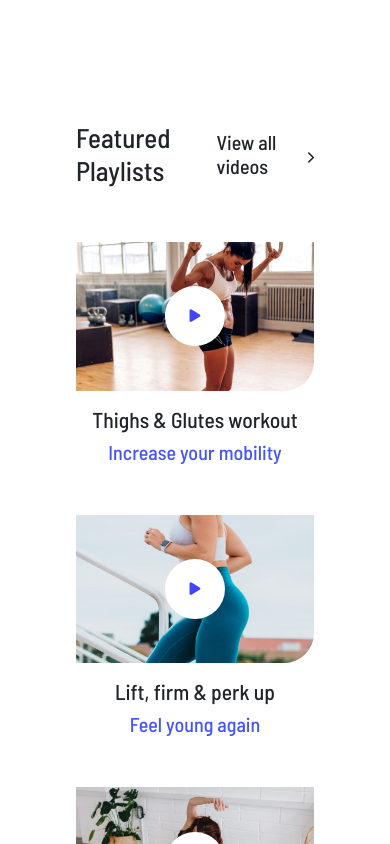
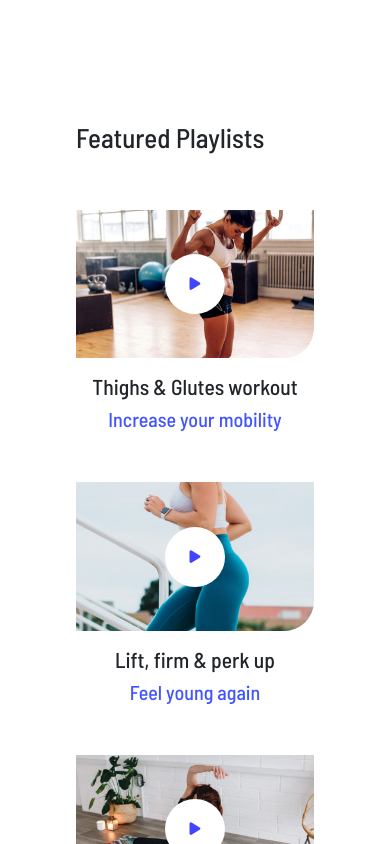
Before and after one commit to Francesco-Matteucci/proj-html-vuejs, a Vue app: page / in a window 390 px wide. Shown: the part 960-1804 px from the top of the page. Built offline with nearby package versions, Linux system fonts and the light colour scheme.

Commit message:
fixed responsive for view-all element in BaseMediaList component

```diff
--- a/src/components/general/BaseMediaList.vue
+++ b/src/components/general/BaseMediaList.vue
@@ -19,8 +19,10 @@ export default {
         <div class="container-fluid">
             <div class="section-top d-flex align-items-center justify-content-between mb-5">
                 <h3>{{ data.textTop.titleSection }}</h3>
-                <div class="view-all d-flex align-items-center gap-2">
-                    <h5>{{ data.textTop.textRight }}</h5>
+                <div class="view-all align-items-center gap-2">
+                    <a href="#">
+                        <h5>{{ data.textTop.textRight }}</h5>
+                    </a>
                     <i class="fas fa-chevron-right fa-xs"></i>
                 </div>
             </div>
@@ -28,8 +30,10 @@ export default {
                 <div class="col" v-for="(m, index) in data.media" :key="index">
                     <div class="media">
                         <div class="media-image mb-3">
-                            <img :src="getImagePath(m.src)" :alt="m.titleMedia">
-                            <span v-if="data.playButton" class="play-icon"><i class="fas fa-play fa-xs"></i></span>
+                            <a href="#">
+                                <img :src="getImagePath(m.src)" :alt="m.titleMedia">
+                                <span v-if="data.playButton" class="play-icon"><i class="fas fa-play fa-xs"></i></span>
+                            </a>
                         </div>
                         <div :class="this.data.styleText ? this.data.styleText : ''" class="media-body">
                             <h4 class="mb-1">{{ m.titleMedia }}</h4>
@@ -47,6 +51,10 @@ export default {
 <style lang="scss" scoped>
 section {
     padding: 4rem;
+
+    .view-all {
+        display: flex;
+    }
 
     h3 {
         font-size: 27px;
@@ -85,4 +93,10 @@ section {
         }
     }
 }
+
+@media screen and (max-width: 1020px) {
+    section .view-all {
+        display: none;
+    }
+}
 </style>
```
